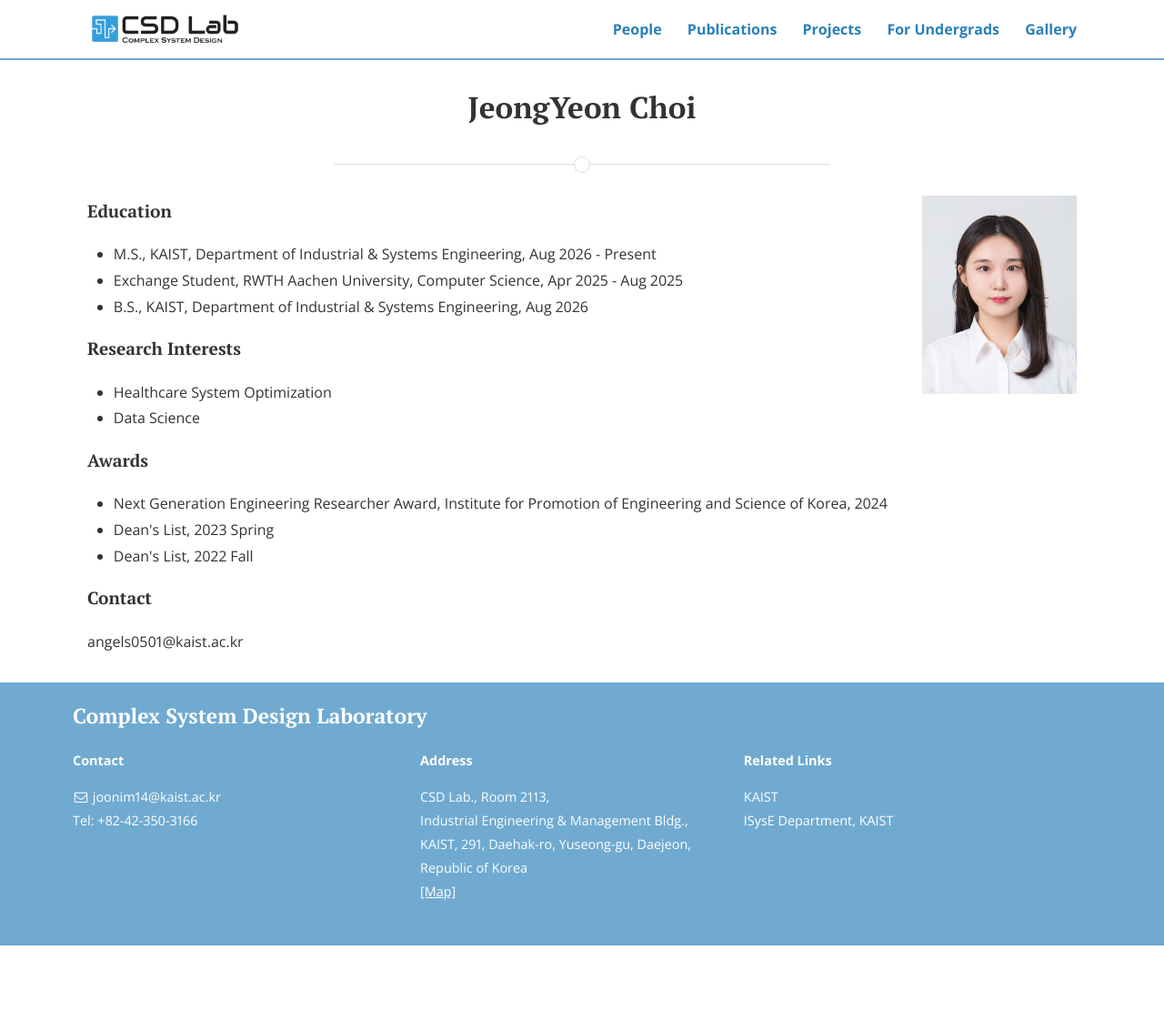
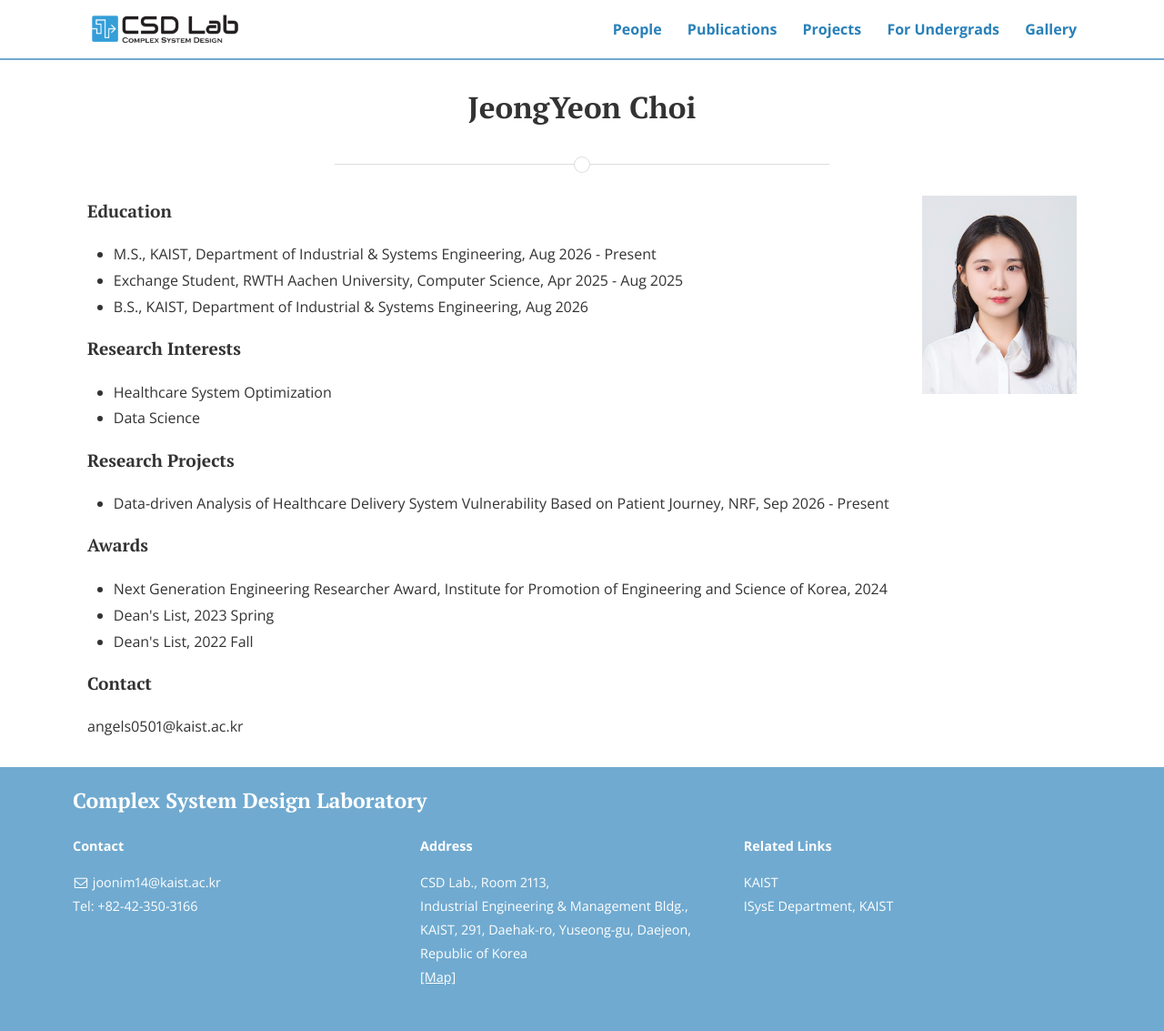
Before and after one commit to CSDlab-KAIST/csdlab-kaist.github.io, a Jekyll site: the page built from people/jeongyeon.html, in a window 1280 px wide. Shown: the whole page at 91% size. Built offline with Jekyll 4.4.1, drawn with Linux system fonts in a browser that asks for light colours; nearby versions of some CDN libraries; before the commit the page ends 1039 px from its top, so only the background shows below that.

Commit message:
Update jeongyeon.html

```diff
--- a/people/jeongyeon.html
+++ b/people/jeongyeon.html
@@ -19,7 +19,12 @@ title: JeongYeon Choi
 <h4>Research Interests</h4>
 <ul>
   <li>Healthcare System Optimization</li>
-	<li>Data Science</li>
+  <li>Data Science</li>
+</ul>
+
+<h4>Research Projects</h4>
+<ul>
+  <li>Data-driven Analysis of Healthcare Delivery System Vulnerability Based on Patient Journey, NRF, Sep 2026 - Present</li>
 </ul>
 
 <h4>Awards</h4>
```
